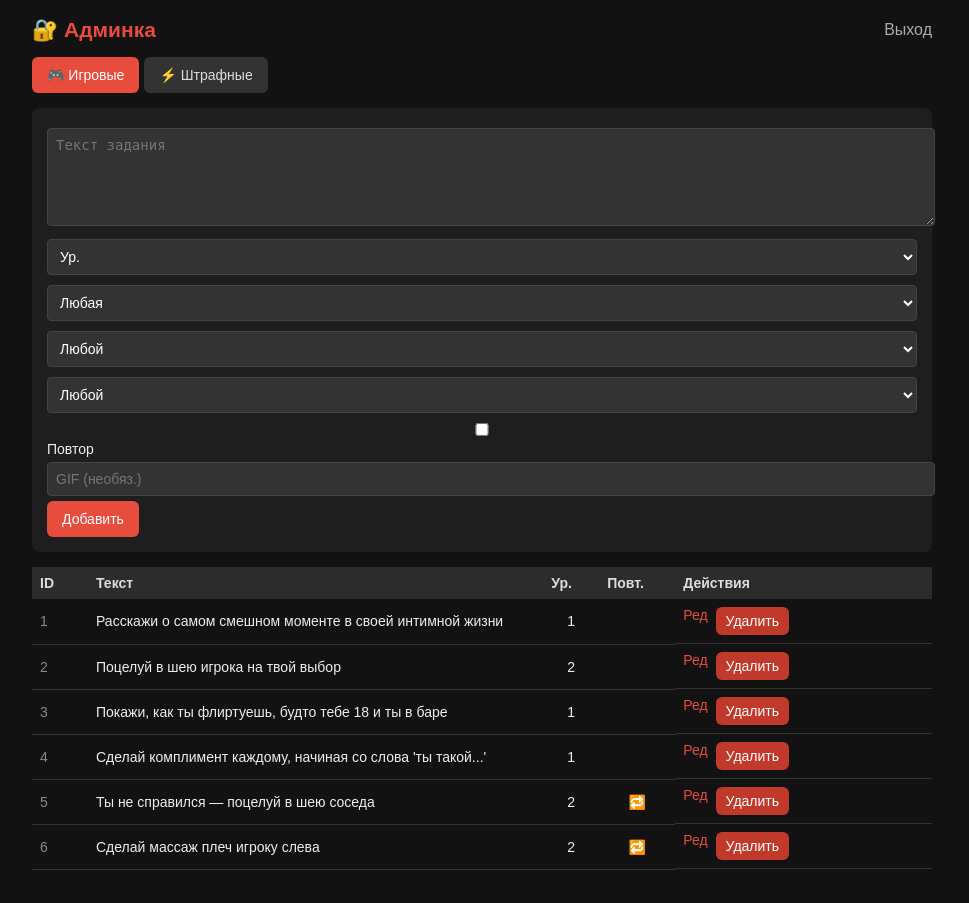
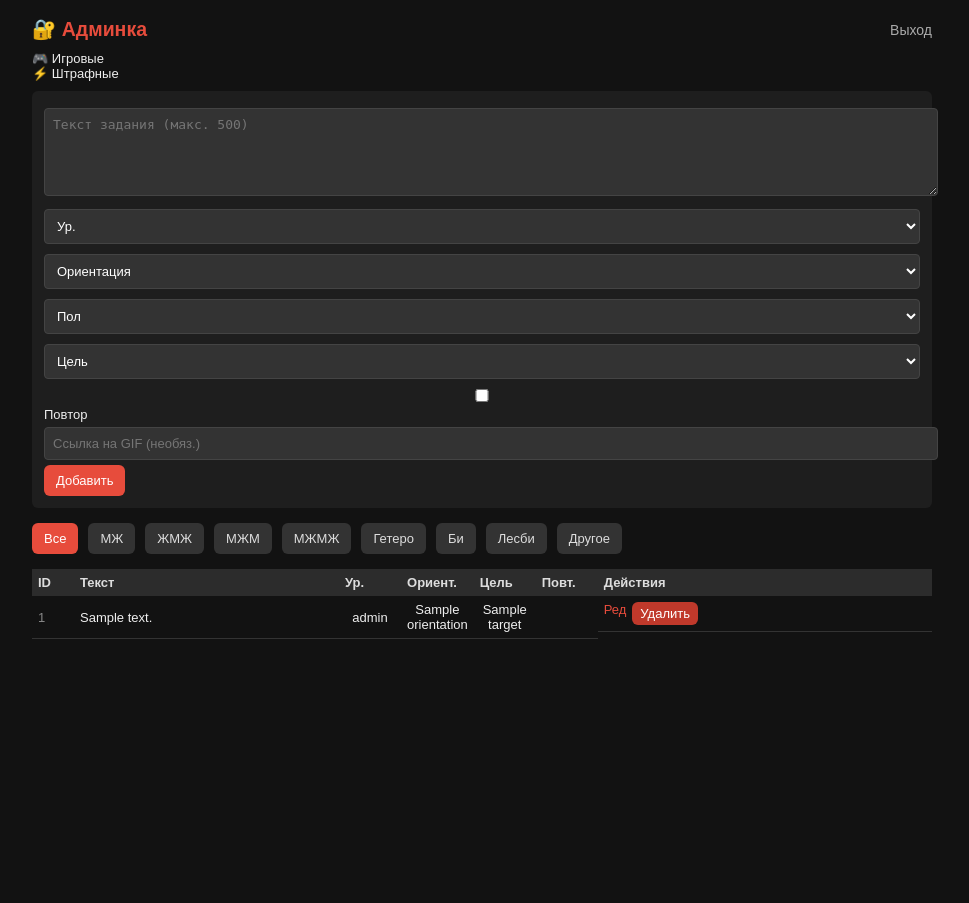
Before and after one commit to zamutilkin23-stack/nightmonopoly-py, a Flask app: template app/templates/admin/index.html in a window 1280 px wide. Shown: the whole page, without its empty margins (158-1127 px from the left). After the commit the page ends 639 px from the top, so only its background shows below. Run offline with Flask 3, Linux system fonts and the light colour scheme; the template is opened without the code that fills it: values that come from a table or form of the project are taken from there, most other values are stand-ins (such as "Sample title", 1, 10 or a date in 2020); parts of the project's set-up code (start-up, migrations or seed data) failed here and were passed over.

Commit message:
🔧 Починка: penalty + компактная админка

```diff
--- a/app/templates/admin/edit_card.html
+++ b/app/templates/admin/edit_card.html
@@ -51,6 +51,7 @@
       <select name="target" required>
         <option value="Партнёр" {% if card.target == 'Партнёр' %}selected{% endif %}>Партнёр</option>
         <option value="Любой" {% if card.target == 'Любой' %}selected{% endif %}>Любой</option>
+        <option value="Партнёр на выбор" {% if card.target == 'Партнёр на выбор' %}selected{% endif %}>Партнёр на выбор</option>
       </select>
 
       <label>
@@ -64,7 +65,7 @@
     </form>
 
     <br>
-    <a href="{{ url_for('main.admin') }}" class="back">← Назад</a>
+    <a href="{{ url_for('main.admin') }}" class="back">← Назад к списку</a>
   </div>
 </body>
 </html>
--- a/app/templates/admin/index.html
+++ b/app/templates/admin/index.html
@@ -1,43 +1,60 @@
 <!DOCTYPE html>
 <html>
 <head>
-  <title>Админка</title>
+  <title>Админка — NightFanta</title>
   <meta name="viewport" content="width=device-width, initial-scale=1">
   <style>
-    body { font-family: Arial; padding: 10px; background: #121212; color: #eee; font-size: 14px; }
+    body { font-family: Arial; padding: 10px; background: #121212; color: #eee; font-size: 13px; }
     .container { max-width: 900px; margin: 0 auto; }
     .header { display: flex; justify-content: space-between; align-items: center; margin-bottom: 10px; }
     h1 { color: #e74c3c; margin: 0; font-size: 1.5em; }
-    .logout { color: #aaa; text-decoration: none; font-size: 16px; }
-    .flash { padding: 8px; margin: 10px 0; border-radius: 4px; font-size: 14px; }
+    .logout { color: #aaa; text-decoration: none; font-size: 14px; }
+    .flash { padding: 8px; margin: 10px 0; border-radius: 4px; font-size: 13px; }
     .success { background: #27ae60; color: white; }
     .error { background: #c0392b; color: white; }
-    .tabs { display: flex; gap: 5px; margin: 15px 0; }
-    .tab { padding: 10px 15px; background: #333; color: #ddd; border-radius: 6px; cursor: pointer; font-size: 14px; }
-    .tab.active { background: #e74c3c; color: white; }
-    .form { background: #1e1e1e; padding: 15px; border-radius: 8px; margin: 15px 0; }
-    input, select, textarea { width: 100%; padding: 8px; margin: 5px 0; border: 1px solid #444; border-radius: 4px; background: #333; color: #fff; font-size: 14px; }
-    textarea { height: 80px; resize: vertical; }
-    button { background: #e74c3c; color: white; padding: 10px 15px; border: none; border-radius: 6px; cursor: pointer; font-size: 14px; }
-    table { width: 100%; border-collapse: collapse; margin: 15px 0; font-size: 14px; }
-    th { background: #2c2c2c; color: #ddd; padding: 8px; text-align: left; }
-    td { padding: 8px; border-bottom: 1px solid #333; color: #eee; }
-    .actions { display: flex; gap: 8px; }
-    .btn { color: #e74c3c; text-decoration: none; font-size: 14px; }
+    .filters { display: flex; gap: 10px; margin: 15px 0; flex-wrap: wrap; }
+    .filter-btn { padding: 8px 12px; background: #333; color: #ddd; border: none; border-radius: 6px; cursor: pointer; font-size: 13px; }
+    .filter-btn.active { background: #e74c3c; color: white; }
+    .form { background: #1e1e1e; padding: 12px; border-radius: 6px; margin: 10px 0; }
+    input, select, textarea { width: 100%; padding: 8px; margin: 5px 0; border: 1px solid #444; border-radius: 4px; background: #333; color: #fff; font-size: 13px; }
+    textarea { height: 70px; resize: vertical; }
+    button { background: #e74c3c; color: white; padding: 8px 12px; border: none; border-radius: 6px; cursor: pointer; font-size: 13px; }
+    table { width: 100%; border-collapse: collapse; margin: 15px 0; font-size: 13px; }
+    th { background: #2c2c2c; color: #ddd; padding: 6px; text-align: left; }
+    td { padding: 6px; border-bottom: 1px solid #333; color: #eee; }
+    .actions { display: flex; gap: 6px; }
+    .btn { color: #e74c3c; text-decoration: none; font-size: 13px; }
     .btn:hover { text-decoration: underline; }
-    .delete-btn { background: #c0392b; padding: 6px 10px; }
-    .back { color: #888; text-decoration: none; font-size: 14px; }
-    .id { width: 40px; color: #888; }
-    .level { width: 40px; text-align: center; }
-    .repeat { width: 60px; text-align: center; }
-    .text-col { max-width: 200px; white-space: nowrap; overflow: hidden; text-overflow: ellipsis; }
+    .delete-btn { background: #c0392b; padding: 4px 8px; }
+    .id { width: 30px; color: #888; }
+    .text-col { max-width: 220px; white-space: nowrap; overflow: hidden; text-overflow: ellipsis; }
+    .level, .orient, .gender, .target, .repeat { width: 50px; text-align: center; }
   </style>
   <script>
+    function filterCards(filter, type) {
+      document.querySelectorAll('.card-row').forEach(row => {
+        const gameType = row.dataset.game || '';
+        const orientation = row.dataset.orient || '';
+        const show = (!filter || gameType.includes(filter)) && (!type || orientation === type);
+        row.style.display = show ? '' : 'none';
+      });
+
+      document.querySelectorAll('.filter-btn').forEach(btn => btn.classList.remove('active'));
+      document.getElementById('btn-' + (filter || type)).classList.add('active');
+    }
+
     function showTab(tab) {
       document.querySelectorAll('.tab-content').forEach(t => t.style.display = 'none');
       document.querySelectorAll('.tab').forEach(t => t.classList.remove('active'));
       document.getElementById('tab-' + tab).classList.add('active');
       document.getElementById('content-' + tab).style.display = 'block';
+      filterCards('', '');
+    }
+
+    function resetFilters() {
+      document.querySelectorAll('.filter-btn').forEach(btn => btn.classList.remove('active'));
+      document.getElementById('btn-all').classList.add('active');
+      document.querySelectorAll('.card-row').forEach(row => row.style.display = '');
     }
   </script>
 </head>
@@ -64,7 +81,7 @@
       <div class="form">
         <form method="POST" action="{{ url_for('main.add_card') }}">
           <input type="hidden" name="card_type" value="game">
-          <textarea name="text" placeholder="Текст задания" maxlength="500" required></textarea>
+          <textarea name="text" placeholder="Текст задания (макс. 500)" maxlength="500" required></textarea>
           <select name="level" required>
             <option value="">Ур.</option>
             <option value="1">1</option>
@@ -72,13 +89,42 @@
             <option value="3">3</option>
             <option value="4">4</option>
           </select>
-          <select name="orientation" required><option>Любая</option><option>Гетеро</option><option>Би</option><option>Лесби</option><option>Другое</option></select>
-          <select name="gender" required><option>Любой</option><option>Парень</option><option>Девушка</option></select>
-          <select name="target" required><option>Любой</option><option>Партнёр</option></select>
+          <select name="orientation" required>
+            <option value="">Ориентация</option>
+            <option value="Гетеро">Гетеро</option>
+            <option value="Би">Би</option>
+            <option value="Лесби">Лесби</option>
+            <option value="Другое">Другое</option>
+            <option value="Любая">Любая</option>
+          </select>
+          <select name="gender" required>
+            <option value="">Пол</option>
+            <option value="Парень">Парень</option>
+            <option value="Девушка">Девушка</option>
+            <option value="Любой">Любой</option>
+          </select>
+          <select name="target" required>
+            <option value="">Цель</option>
+            <option value="Партнёр">Партнёр</option>
+            <option value="Любой">Любой</option>
+            <option value="Партнёр на выбор">Партнёр на выбор</option>
+          </select>
           <label><input type="checkbox" name="can_repeat" value="y"> Повтор</label>
-          <input type="text" name="image_url" placeholder="GIF (необяз.)">
+          <input type="text" name="image_url" placeholder="Ссылка на GIF (необяз.)">
           <button type="submit">Добавить</button>
         </form>
+      </div>
+
+      <div class="filters">
+        <button id="btn-all" class="filter-btn active" onclick="resetFilters()">Все</button>
+        <button id="btn-MJ" class="filter-btn" onclick="filterCards('MJ', '')">МЖ</button>
+        <button id="btn-JMJ" class="filter-btn" onclick="filterCards('JMJ', '')">ЖМЖ</button>
+        <button id="btn-MJM" class="filter-btn" onclick="filterCards('MJM', '')">МЖМ</button>
+        <button id="btn-MJMJ" class="filter-btn" onclick="filterCards('MJMJ', '')">МЖМЖ</button>
+        <button id="btn-G" class="filter-btn" onclick="filterCards('', 'Гетеро')">Гетеро</button>
+        <button id="btn-Bi" class="filter-btn" onclick="filterCards('', 'Би')">Би</button>
+        <button id="btn-L" class="filter-btn" onclick="filterCards('', 'Лесби')">Лесби</button>
+        <button id="btn-D" class="filter-btn" onclick="filterCards('', 'Другое')">Другое</button>
       </div>
 
       <table>
@@ -86,14 +132,20 @@
           <th>ID</th>
           <th>Текст</th>
           <th>Ур.</th>
+          <th>Ориент.</th>
+          <th>Цель</th>
           <th>Повт.</th>
           <th>Действия</th>
         </tr>
         {% for card in game_cards %}
-        <tr>
+        <tr class="card-row"
+            data-game="{% if 'Парень' in card.gender and 'Девушка' in card.target %}MJ{% elif 'Девушка' in card.gender and 'Парень' in card.target %}JMJ{% elif 'Гетеро' in card.orientation %}MJM{% else %}MJMJ{% endif %}"
+            data-orient="{{ card.orientation }}">
           <td class="id">{{ card.id }}</td>
           <td class="text-col" title="{{ card.text }}">{{ card.text }}</td>
           <td class="level">{{ card.level }}</td>
+          <td class="orient">{{ card.orientation }}</td>
+          <td class="target">{{ card.target }}</td>
           <td class="repeat">{% if card.can_repeat %}🔁{% endif %}</td>
           <td class="actions">
             <a href="{{ url_for('main.edit_card', id=card.id) }}" class="btn">Ред</a>
@@ -113,26 +165,62 @@
           <input type="hidden" name="card_type" value="penalty">
           <input type="hidden" name="level" value="2">
           <textarea name="text" placeholder="Текст штрафа" maxlength="500" required></textarea>
-          <select name="orientation" required><option>Любая</option><option>Гетеро</option><option>Би</option><option>Лесби</option><option>Другое</option></select>
-          <select name="gender" required><option>Любой</option><option>Парень</option><option>Девушка</option></select>
-          <select name="target" required><option>Любой</option><option>Партнёр</option></select>
+          <select name="orientation" required>
+            <option value="">Ориентация</option>
+            <option value="Гетеро">Гетеро</option>
+            <option value="Би">Би</option>
+            <option value="Лесби">Лесби</option>
+            <option value="Другое">Другое</option>
+            <option value="Любая">Любая</option>
+          </select>
+          <select name="gender" required>
+            <option value="">Пол</option>
+            <option value="Парень">Парень</option>
+            <option value="Девушка">Девушка</option>
+            <option value="Любой">Любой</option>
+          </select>
+          <select name="target" required>
+            <option value="">Цель</option>
+            <option value="Партнёр">Партнёр</option>
+            <option value="Любой">Любой</option>
+            <option value="Партнёр на выбор">Партнёр на выбор</option>
+          </select>
           <label><input type="checkbox" name="can_repeat" value="y" checked> Повтор</label>
-          <input type="text" name="image_url" placeholder="GIF (необяз.)">
+          <input type="text" name="image_url" placeholder="Ссылка на GIF (необяз.)">
           <button type="submit">Добавить штраф</button>
         </form>
       </div>
+
+      <div class="filters">
+        <button class="filter-btn active" onclick="document.querySelectorAll('.p-row').forEach(r => r.style.display='');">Все</button>
+        <button class="filter-btn" onclick="filterPenalty('Гетеро')">Гетеро</button>
+        <button class="filter-btn" onclick="filterPenalty('Би')">Би</button>
+        <button class="filter-btn" onclick="filterPenalty('Лесби')">Лесби</button>
+        <button class="filter-btn" onclick="filterPenalty('Другое')">Другое</button>
+      </div>
+      <script>
+        function filterPenalty(type) {
+          document.querySelectorAll('.p-row').forEach(row => {
+            row.style.display = type === '' || row.dataset.orient === type ? '' : 'none';
+          });
+        }
+      </script>
 
       <table>
         <tr>
           <th>ID</th>
           <th>Текст</th>
+          <th>Ориент.</th>
+          <th>Цель</th>
           <th>Повт.</th>
           <th>Действия</th>
         </tr>
         {% for card in penalty_cards %}
-        <tr>
+        <tr class="p-row" data-orient="{{ card.orientation }}">
           <td class="id">{{ card.id }}</td>
           <td class="text-col" title="{{ card.text }}">{{ card.text }}</td>
+          <td class="orient">{{ card.orientation }}</td>
+          <td class="target">{{ card.target }}</td>
           <td class="repeat">{% if card.can_repeat %}🔁{% endif %}</td>
           <td class="actions">
             <a href="{{ url_for('main.edit_card', id=card.id) }}" class="btn">Ред</a>
```
Also changed, not shown: app/models.py (+4 -4 lines), app/routes.py (+41 -190 lines), app/templates/game.html (+43 -12 lines).
